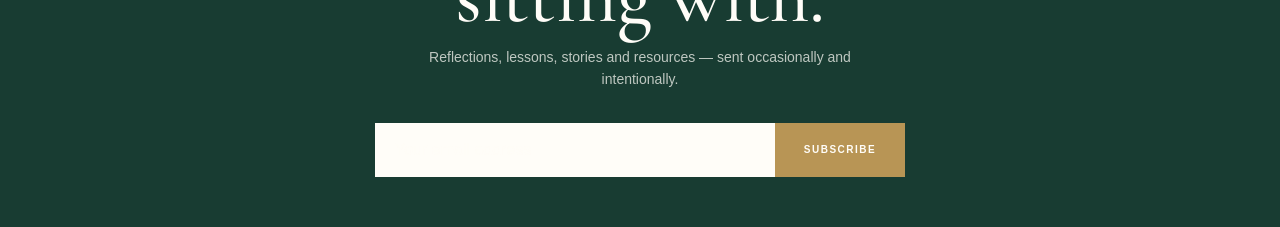
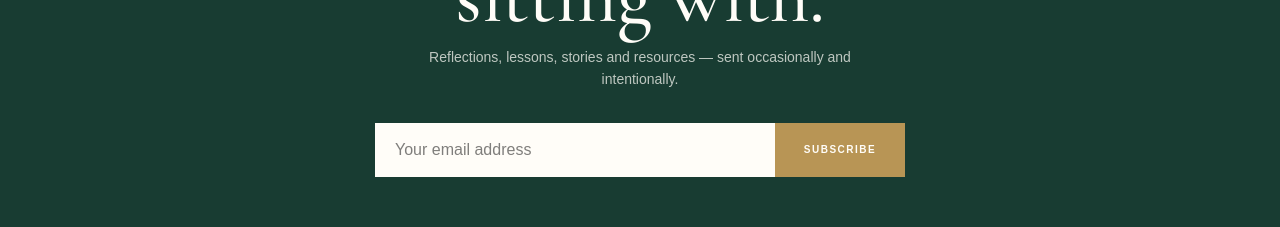
Before and after one commit to Xlence1624/Eyil-s_Pen, a React (Vite) app: page / in a window 1280 px wide. Shown: the part 4300-4527 px from the top of the page. Built offline with nearby package versions, Linux system fonts and the light colour scheme.

Commit message:
newsletter box text color change

```diff
--- a/src/components/NewsLetter.jsx
+++ b/src/components/NewsLetter.jsx
@@ -65,6 +65,8 @@ export default function Newsletter() {
             value={email}
             onChange={(e) => setEmail(e.target.value)}
             required
+
+            className="text-black"
           />
 
           <button type="submit">
```
